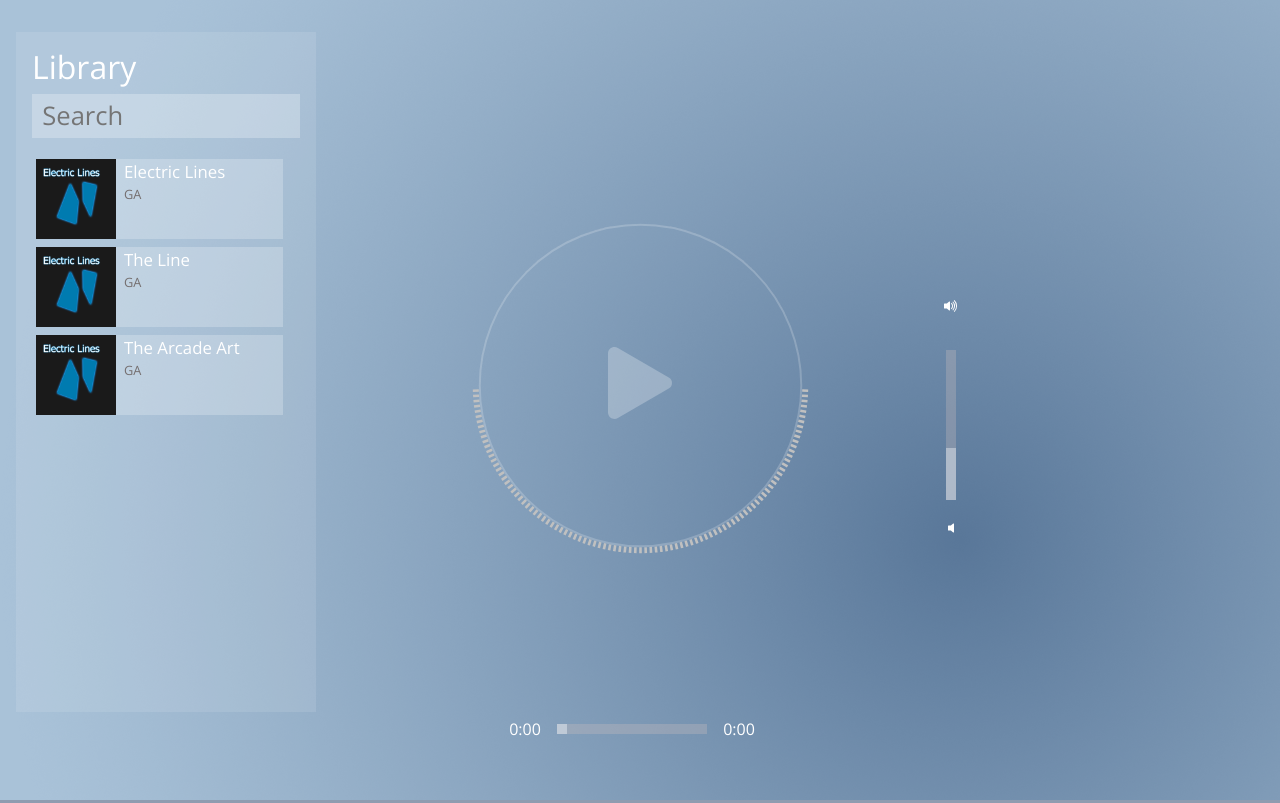
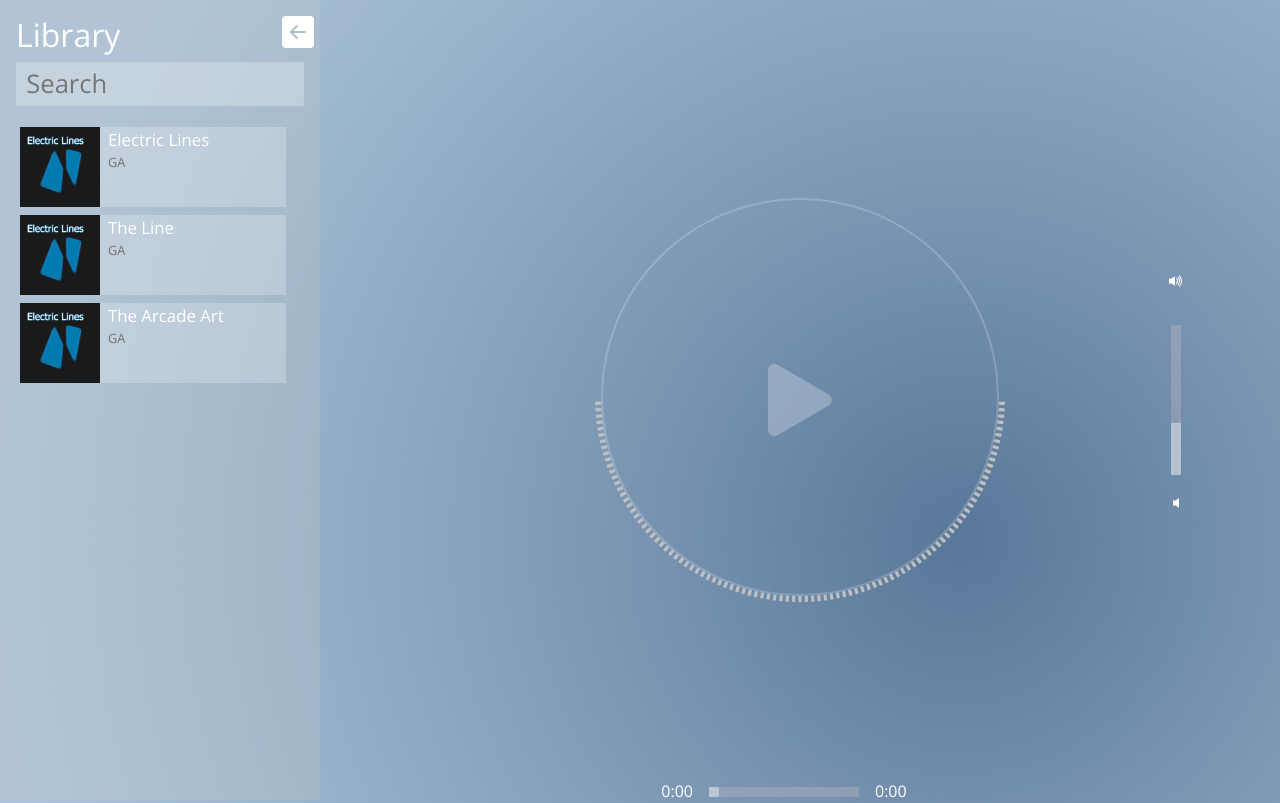
Before and after one commit to RegAse/music-player-visualizer, a React (Create React App) app: page / in a window 1280 px wide. Built offline with nearby package versions, Linux system fonts and the light colour scheme.

Commit message:
Fixed layout and cleaned up a lot of code

```diff
--- a/src/App.css
+++ b/src/App.css
@@ -1,130 +1,25 @@
-.main-visuals {
-  position: relative;
-  width: 100%;
-  z-index: 1;
+body {
+  background: rgb(143, 156, 176);
+  /* background: radial-gradient(circle, rgb(33, 66, 100) 12%, rgba(134, 41, 41, 0.68) 88%); this is default*/
+  background-image: url("../public/images/gradient-background-9.png");
+  overflow-x: hidden;
+  overflow-y: hidden;
 }
 
-#canvas-container {
-  min-width: 100%;
-  position: relative;
-  /* background-color: rgb(67, 59, 114); */
-}
-
-.overlay {
-  position: absolute;
-  left: 0;
-  right: 0;
-  top: -35px;
-  bottom: 0;
-  margin: auto;
-  width: 49.5%;
-  height: 47%;
-  /* background-color: rgba(97, 97, 97, 0.144); */
-  /* border: 8px solid rgb(68, 79, 148); */
-  /* background: black url("../public/images/tech-background-1.png"); */
-  display: flex;
-  align-items: center;
-  justify-content: center;
-  border-radius: 50%;
-  text-align: center;
-}
-.action-buttons {
-  font-size: 8em;
-}
-.overlay svg {
-  z-index: 2;
-  color: rgba(255, 255, 255, 0.26);
-  position: relative;
-}
-.overlay svg:hover {
-  color: rgba(255, 255, 255, 0.589);
-  cursor: pointer;
-}
-
-.overlay img {
-  z-index: 1;
-  color: white;
-  position: absolute;
-  left: 0%;
-  top: 50%;
-  transform: translateY(-50%);
-  width: 100%;
-  border-radius: 50%;
-}
-.screen-center {
-  min-height: 100vh;
-  display: flex;
-  align-items: center;
-  justify-content: center;
-}
-body {
-  /* background-color: rgb(24, 24, 24); */
-  /* background-color: rgb(48, 99, 153); */
-  background: rgb(143,156,176);
-  /* background: radial-gradient(circle, rgb(82, 132, 206) 0%, rgba(22, 23, 105, 0.684) 77%); */
-  /* background: radial-gradient(circle, rgb(33, 66, 100) 12%, rgba(134, 41, 41, 0.68) 88%); this is default*/
-  background-image: url("../public/images/gradient-background-9.png");
-  /* background-position: center; */
-  /* radial-gradient(circle, rgb(51, 14, 33) 0%, rgba(70, 10, 10, 0.68) 77%) */
-  overflow-x: hidden;
-}
-
-/* Controls  */
-.controls-right {
-  position: absolute;
-  /* background-color: red; */
-  color: white;
-  right: -0%;
-  top: 35%;
-  width: 30px;
-  /* height: 100%; */
-  /* width: 330px; */
-  z-index: 3;
-}
-.controls-volume {
-  /* transform: rotate(90deg); */
-}
-.controls-right *{
-  margin-bottom: 0.5em;
-}
-.controls-bottom *{
-  margin-right: 1em;
-  color: white;
-}
-.controls-bottom span{
-  min-width: 2em;
-  text-align: center;
-}
-
-/* Sidebar Styles */
-.sidebar-left {
-  min-height: 85vh;
-  width: 300px;
-  background-color: rgba(255, 255, 255, 0.1);
-  /* background-color: rgba(255, 255, 255, 0.356); */
-  position: absolute;
-  left: 1em;
-  top: 2em;
-  padding: 1em;
-  /* color: rgb(46, 46, 46); */
-  color: white;
-  z-index: 3;
-  /* box-shadow: rgba(255, 255, 255, 0.59) 0 0 20px; */
-}
 .library-search {
   width: 100%;
   font-size: 1.6em;
-  /* height: 2.5em; */
   background-color: rgba(255, 255, 255, 0.26);
   border-style: none;
   color: rgb(255, 255, 255);
   padding: 0.1em 0.4em;
-  /* border: 2px solid rgb(255, 255, 255); */
 }
+
 .library-search:focus {
   outline: none;
   box-shadow: 0px 0px 4px white;
 }
+
 .library-list {
   margin-top: 0.6em;
   max-height: 70vh;
@@ -132,31 +27,38 @@ body {
   scrollbar-width: thin;
   padding: 0.25em;
 }
+
 .library-list-item {
   background-color: rgba(255, 255, 255, 0.226);
   margin-top: 0.5em;
   max-width: 95%;
 }
+
 .library-list-item:hover {
   background-color: rgba(255, 255, 255, 0.555);
   box-shadow: 0px 0px 10px rgba(255, 255, 255, 0.808);
   cursor: pointer;
 }
+
 .library-list-item-info {
   margin-left: 0.5em;
 }
+
 .library-list-item-title {
   margin-bottom: 0;
   font-size: 1.05em;
 }
+
 .library-list-item-artist {
   color: #746e6e;
   font-size: 0.8em;
 }
+
 .library-list-item-poster {
   width: 5em;
   text-align: center;
 }
+
 /* Sidebar Styles end */
 .sidebar-expand {
   color: white;
@@ -166,18 +68,22 @@ body {
   top: -10px;
   cursor: pointer;
   z-index: 10;
+  transition: opacity 1s;
 }
 
 /* Scrollbar for Chrome and other */
 ::-webkit-scrollbar {
   width: 10px;
 }
+
 ::-webkit-scrollbar-track {
   background-color: rgb(252, 252, 252);
 }
+
 ::-webkit-scrollbar-thumb {
   background: rgb(189, 189, 189);
 }
+
 ::-webkit-scrollbar-thumb:hover {
   background: #b3b3b3;
 }
@@ -187,26 +93,23 @@ body {
   opacity: 0.7;
   background-color: transparent;
 }
+
 .slider-horizontal {
   height: 10px;
 }
+
 .slider-vertical {
-  /* position: absolute; */
-  /* right: 0;
-  top: 40%; */
   width: 10px;
   height: 10px;
-  /* width: 400px; */
-
   transform: rotate(-90deg);
-  /* height: 175px; */
-  /* padding: 0 5px; */
   z-index: 3;
 }
+
 .slider-vertical-fixed-height {
   height: 100px;
   margin-top: 90px;
 }
+
 .slider:hover {
   opacity: 1;
 }
@@ -216,7 +119,8 @@ body {
     overflow: hidden;
     width: 150px;
     -webkit-appearance: none;
-    background-color: #cebfbf70;;
+    background-color: #cebfbf70;
+    ;
   }
 
   input[type='range']::-webkit-slider-thumb {
@@ -255,57 +159,152 @@ body {
   background-color: #ffffff93;
   height: 8px;
 }
+
 .slider::-moz-range-track {
-  /* background-color: #cebfbf70; */
   height: 8px;
 }
+
 /* IE */
 .slider::-ms-fill-lower {
   background-color: #ffffff93;
   height: 8px;
 }
+
 .slider::-ms-fill-upper {
   background-color: #cebfbf70;
   height: 8px;
 }
 
-/** Vertical Slider FF */
-/* .slider-vertical::-moz-range-progress {
-  background-color: #ffffff93;
-  height: 100%;
-  width: 8px;
+/* New Layout */
+.app-container {
+  display: flex;
+  height: 100vh;
+  width: 100%;
 }
-.slider-vertical::-moz-range-track {
-  background-color: #cebfbf70;
-  height: 100%;
-  width: 8px;
-} */
-/* IE */
-/* .slider-vertical::-ms-fill-lower {
-  background-color: #ffffff93;
-  height: 100%;
-  width: 8px;
+
+.app-sidebar {
+  position: relative;
+  background-color: rgba(197, 197, 197, 0.267);
+  width: 20em;
+  color: white;
+  padding: 1em;
+  /* padding-top: 4em; */
+  transition: all 1s;
+  overflow: hidden;
 }
-.slider-vertical::-ms-fill-upper {
-  background-color: #cebfbf70;
-  height: 100%;
-  width: 8px;
-} */
 
-@media only screen and (max-width: 600px) {
-  .screen-center {
-    align-items: flex-end;
-    margin-top: -80px;
-  }
-  .sidebar-left {
-    top: 1em;
-    min-height: 35vh;
-    max-height: 35vh;
-    width: 93%;
-  }
+.app-sidebar-collapse {
+  position: absolute;
+  right: 0.2em;
+  font-size: 2em;
+  cursor: pointer;
+}
+.app-sidebar-collapse:hover {
+  color: rgba(255, 255, 255, 0.747);
+}
 
-  .library-list {
-    min-height: 20vh;
-    max-height: 20vh;
+.app-content {
+  background-color: rgba(63, 63, 63, 0);
+  max-height: 100vh;
+  display: flex;
+  align-items: center;
+  justify-content: center;
+  flex-grow: 1;
+}
+
+.overlay {
+  min-width: 100%;
+  min-height: 100%;
+  position: absolute;
+  top: 0;
+  left: 0;
+  /* background-color: rgba(95, 95, 95, 0.171); */
+  display: flex;
+  align-items: center;
+  justify-content: center;
+}
+
+.overlay svg {
+  z-index: 2;
+  color: rgba(255, 255, 255, 0.26);
+  position: relative;
+}
+
+.overlay svg:hover {
+  color: rgba(255, 255, 255, 0.589);
+  cursor: pointer;
+}
+
+.main-visuals {
+  position: relative;
+  width: 100%;
+  z-index: 1;
+}
+
+.canvas-container {
+  position: relative;
+  min-width: 350px;
+  min-height: 250px;
+  max-width: 800px;
+  width: 100%;
+  /* width: 30%; */
+  /* background-color: rgb(67, 59, 114); */
+}
+
+.action-buttons {
+  font-size: 8em;
+}
+
+/* Controls  */
+.controls-right {
+  position: absolute;
+  left: 0;
+  top: 0;
+  min-width: 100%;
+  min-height: 100%;
+  color: white;
+}
+
+.controls-right * {
+  margin-bottom: 0.5em;
+}
+
+.controls-bottom {
+  position: absolute;
+  left: 0;
+  top: 0;
+  min-width: 100%;
+  min-height: 100%;
+}
+
+.controls-bottom * {
+  margin-right: 1em;
+  color: white;
+}
+
+.controls-bottom span {
+  min-width: 2em;
+  text-align: center;
+}
+
+.controls-volume {
+  width: 3em;
+}
+
+.always-on-top {
+  z-index: 3;
+}
+
+@media only screen and (max-width: 768px) {
+  .app-sidebar {
+    position: absolute;
+    left: 50%;
+    top: 2em;
+    width: 90%;
+    /* max-height: 250px; */
+    /* background-color: rgba(94, 94, 94, 0.63); */
+    -webkit-transform: translateX(-50%);
+    transform: translateX(-50%);
+    z-index: 10;
   }
 }
--- a/src/App.js
+++ b/src/App.js
@@ -1,5 +1,5 @@
 import './App.css';
-import { BsFillPauseFill, BsFillPlayFill, BsFillVolumeUpFill, BsFillVolumeOffFill, BsList } from "react-icons/bs";
+import { BsFillPauseFill, BsFillPlayFill, BsFillVolumeUpFill, BsFillVolumeOffFill, BsList, BsFillArrowLeftSquareFill } from "react-icons/bs";
 import { Visualizer } from './components/Visualizer';
 import { data } from "./data/LibraryData";
 import { useEffect, useState } from 'react';
@@ -15,7 +15,6 @@ window.onload = function () {
 
 function App() {
   let songs = data["songs"];
-  // let visualizer;// The problem is this should only be created once...
 
   const [showSidebar, setShowSidebar] = useState(true);
   const [currentSong, setCurrentSong] = useState();
@@ -63,8 +62,8 @@ function App() {
       visualizer = Visualizer();
     }
     setCurrentSong(songs[e.currentTarget.dataset.id]);
-    // setShowSidebar(false);
     setIsPlaying(true);
+    setShowSidebar(false);
   }
 
   function handlePauseClick() {
@@ -80,7 +79,6 @@ function App() {
   }
 
   function onUpdatePlaying(e) {
-    // console.log("Time: " + e.currentTarget.currentTime);
     setCurrentTime((e.currentTarget.currentTime / e.currentTarget.duration) * 100);
     setDuration(e.currentTarget.duration);
   }
@@ -90,15 +88,11 @@ function App() {
   }
 
   return (
-    <div className='App'>
-      {/* <a className='sidebar-expand' onClick={() => setShowSidebar(!showSidebar) }><BsList></BsList></a> */}
-      {/* <div class="collapse" id="collapseExample">
-        <div class="card card-body">
-          Some placeholder content for the collapse component. This panel is hidden by default but revealed when the user activates the relevant trigger.
-        </div>
-      </div> */}
-      {showSidebar ?
-      <div className='sidebar-left' id='collapseExample'>
+    <div>
+      <div className='app-container'>
+        <a className='sidebar-expand' onClick={() => setShowSidebar(!showSidebar)} style={showSidebar ? {opacity: 0} : {opacity: 1}}><BsList></BsList></a>
+        <div className='app-sidebar' style={showSidebar ? {width: "20em", opacity: 1} : {width: "0em", opacity: 0}}>
+          <BsFillArrowLeftSquareFill onClick={() => setShowSidebar(!showSidebar)} className='app-sidebar-collapse'></BsFillArrowLeftSquareFill>
           <h2>Library</h2>
           <input className='library-search' placeholder='Search' type='text' onChange={handleSearch} />
           <div className='library-list'>
@@ -116,30 +110,8 @@ function App() {
             {filteredSongs.length ? "" : "No Songs found: '" + search + "'"}
           </div>
         </div>
-      : ""
-      }
-      <div className='container'>
-        <div className='screen-center'>
-          <div className='col-md-7'>
-            <div id='canvas-container'>
-              <div className='controls-right'>
-                <div className='controls-volume d-flex align-items-center justify-content-center flex-column'>
-                  <BsFillVolumeUpFill></BsFillVolumeUpFill>
-                  <div className='slider-vertical-fixed-height'>
-                    <input type="range" min="0" max="100" value={volume} onChange={handleVolumeChange} className='slider slider-vertical' />
-                  </div>
-                  <BsFillVolumeOffFill></BsFillVolumeOffFill>
-                </div>
-              </div>
-              <div className='overlay'>
-
-                {isPlaying ?
-                  <BsFillPauseFill className='action-buttons' onClick={handlePauseClick}></BsFillPauseFill>
-                  :
-                  <BsFillPlayFill className='action-buttons' onClick={handlePlayClick}></BsFillPlayFill>
-                }
-                {/* <h1><BsFillPlayFill></BsFillPlayFill></h1> */}
-              </div>
+        <div className='app-content'>
+          <div id='canvas-container' className='canvas-container'>
             {currentSong ?
               <div>
                 {/* {currentSong.title} */}
@@ -149,7 +121,27 @@ function App() {
               ""
             }
             <canvas id="main-visuals" className='main-visuals'></canvas>
-              <div className='controls-bottom d-flex align-items-center justify-content-center'>
+            <div className='overlay'>
+
+              {isPlaying ?
+                <BsFillPauseFill className='action-buttons' onClick={handlePauseClick}></BsFillPauseFill>
+                :
+                <BsFillPlayFill className='action-buttons' onClick={handlePlayClick}></BsFillPlayFill>
+              }
+            </div>
+            <div className='controls-right d-flex justify-content-between'>
+              <div></div>
+              <div></div>
+              <div className='controls-volume d-flex align-items-center justify-content-center flex-column'>
+                <BsFillVolumeUpFill></BsFillVolumeUpFill>
+                <div className='slider-vertical-fixed-height always-on-top'>
+                  <input type="range" min="0" max="100" value={volume} onChange={handleVolumeChange} className='slider slider-vertical' />
+                </div>
+                <BsFillVolumeOffFill></BsFillVolumeOffFill>
+              </div>
+            </div>
+            <div className='controls-bottom d-flex align-items-end justify-content-center'>
+              <div className='always-on-top'>
                 <span>{Math.floor(((duration / 100) * currentTime) % 3600 / 60).toString().padStart(1, '0') + ":" + Math.floor(((duration / 100) * currentTime) % 60).toString().padStart(2, '0')}</span>
                 <input type="range" min="0" max="100" value={currentTime} onChange={handleSeek} className='slider slider-horizontal' />
                 <span>{Math.floor(duration % 3600 / 60).toString().padStart(1, '0') + ":" + Math.floor(duration % 60).toString().padStart(2, '0')}</span>
@@ -157,7 +149,6 @@ function App() {
             </div>
           </div>
         </div>
-
       </div>
     </div>
   );
```
Lines whose indentation alone changed are shown as unchanged.
